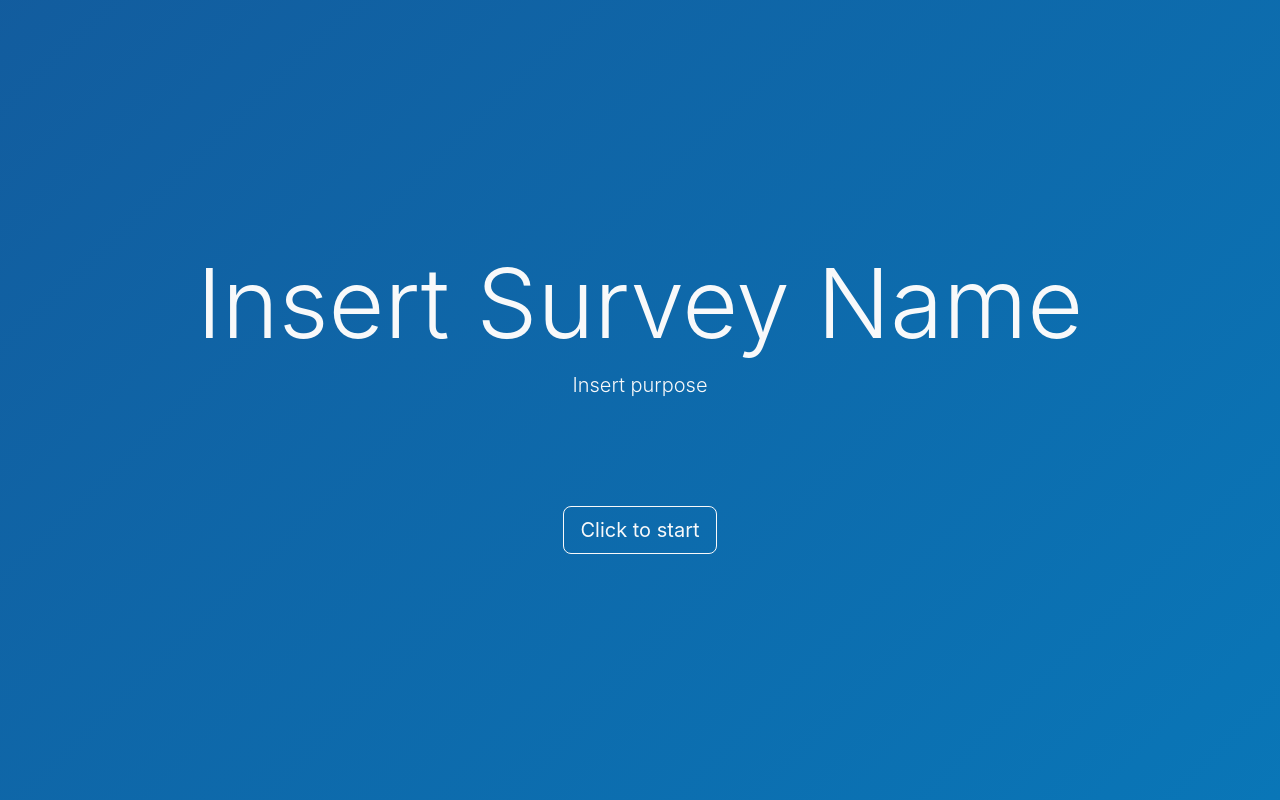
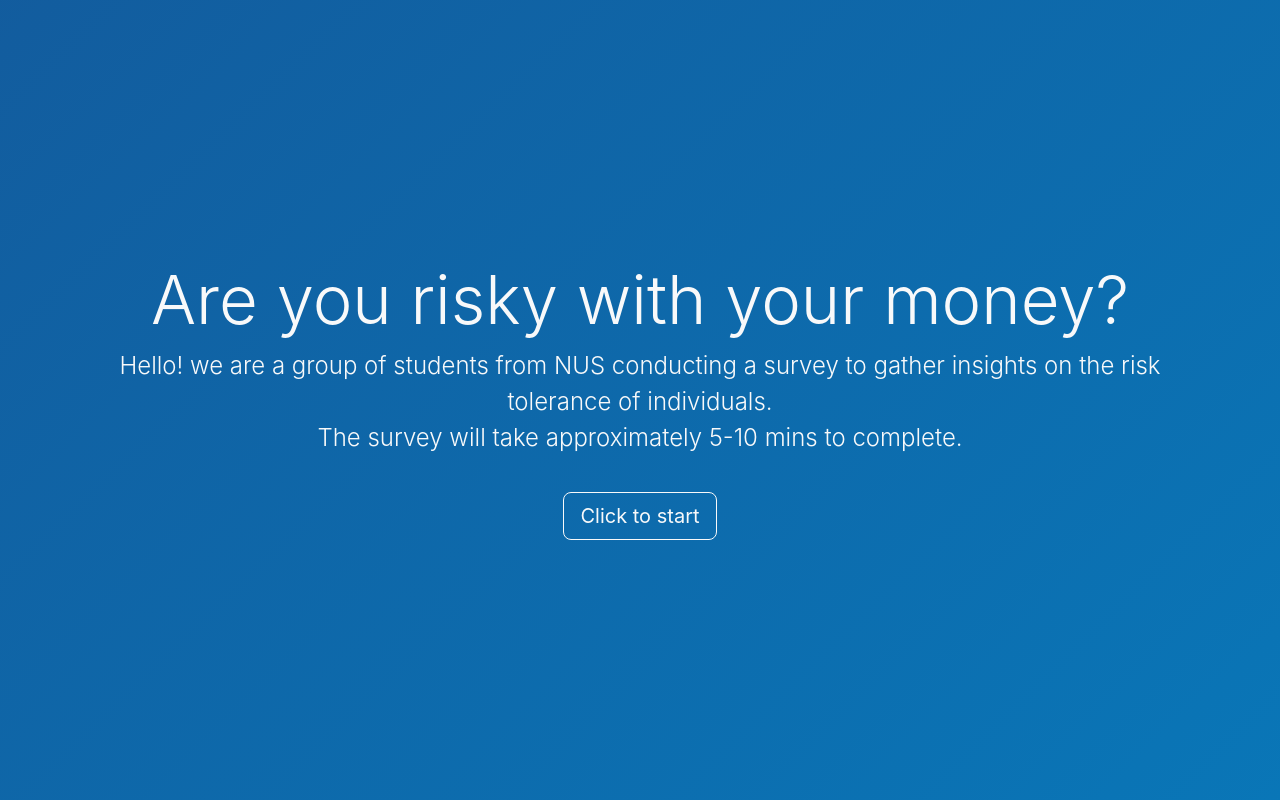
Before and after one commit to Ziyang-98/risk-analyzer, a React (Create React App) app in the folder frontend/: page / in a window 1280 px wide. Built offline with nearby package versions, Linux system fonts and the light colour scheme.

Commit message:
update typography and title

```diff
--- a/frontend/src/common/scss/_index.scss
+++ b/frontend/src/common/scss/_index.scss
@@ -93,6 +93,7 @@ code {
 
 .typist {
   min-height: 6rem;
+  font-size: 24px;
   @media (min-width: 360px) {
     min-height: 4rem;
   }
--- a/frontend/src/content/LandingContent/index.js
+++ b/frontend/src/content/LandingContent/index.js
@@ -1,17 +1,22 @@
 import React from "react";
 import Container from "react-bootstrap/Container";
 
+// Alt title: Understanding Your Tolerance to Risk in Investment
 const content = {
-  title: "Insert Survey Name",
-  message: "Insert purpose",
+  title: "Are you risky with your money?",
+  message1:
+    "Hello! we are a group of students from NUS conducting a survey to gather insights on the risk tolerance of individuals.",
+
+  message2: "The survey will take approximately 5-10 mins to complete.",
 };
 
 const LandingContent = () => {
   return (
     <Container className="text-center">
-      <h1 className="display-1">{content.title}</h1>
-      <div className="lead typist">{content.message}</div>
-      <div className="p-5"></div>
+      <h2 className="display-3">{content.title}</h2>
+      <div className="lead typist">{content.message1}</div>
+      <div className="lead typist">{content.message2}</div>
+      <div className="p-3"></div>
       <div
         className="btn btn-outline-light btn-lg "
         role="button"
```
